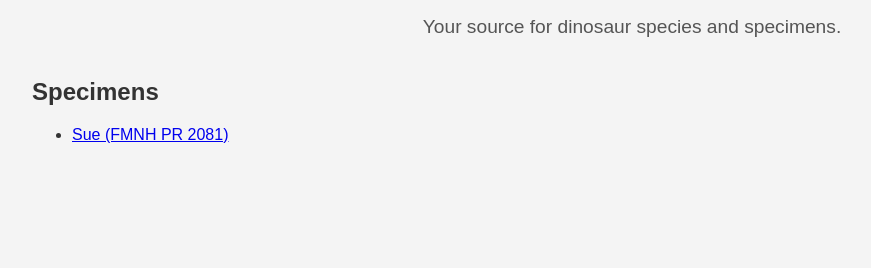
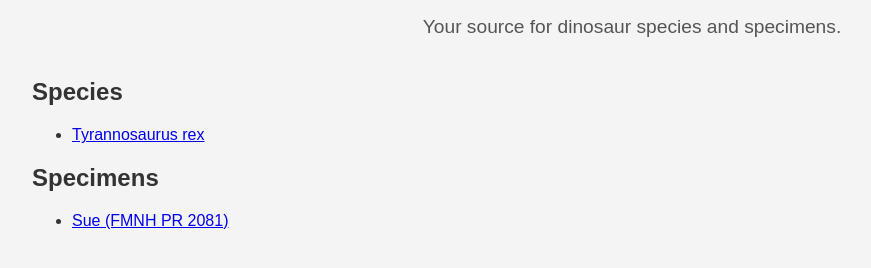
Before and after one commit to ISellRubberDucks/the-fossil-index, a plain HTML site: page index.html in a window 1280 px wide. Shown: the part 88-356 px from the top of the page, without its empty margins (8-879 px from the left). Drawn offline with Linux system fonts and the light colour scheme.

Commit message:
Add species section with Tyrannosaurus rex link

```diff
--- a/index.html
+++ b/index.html
@@ -30,6 +30,10 @@
         <h1>The Fossil Index</h1>
         <p class="mission">Your source for dinosaur species and specimens.</p>
     </header>
+<h2>Species</h2>
+<ul>
+    <li><a href="tyrannosaurus-rex.html">Tyrannosaurus rex</a></li>
+</ul>
 
     <h2>Specimens</h2>
     <ul>
```
